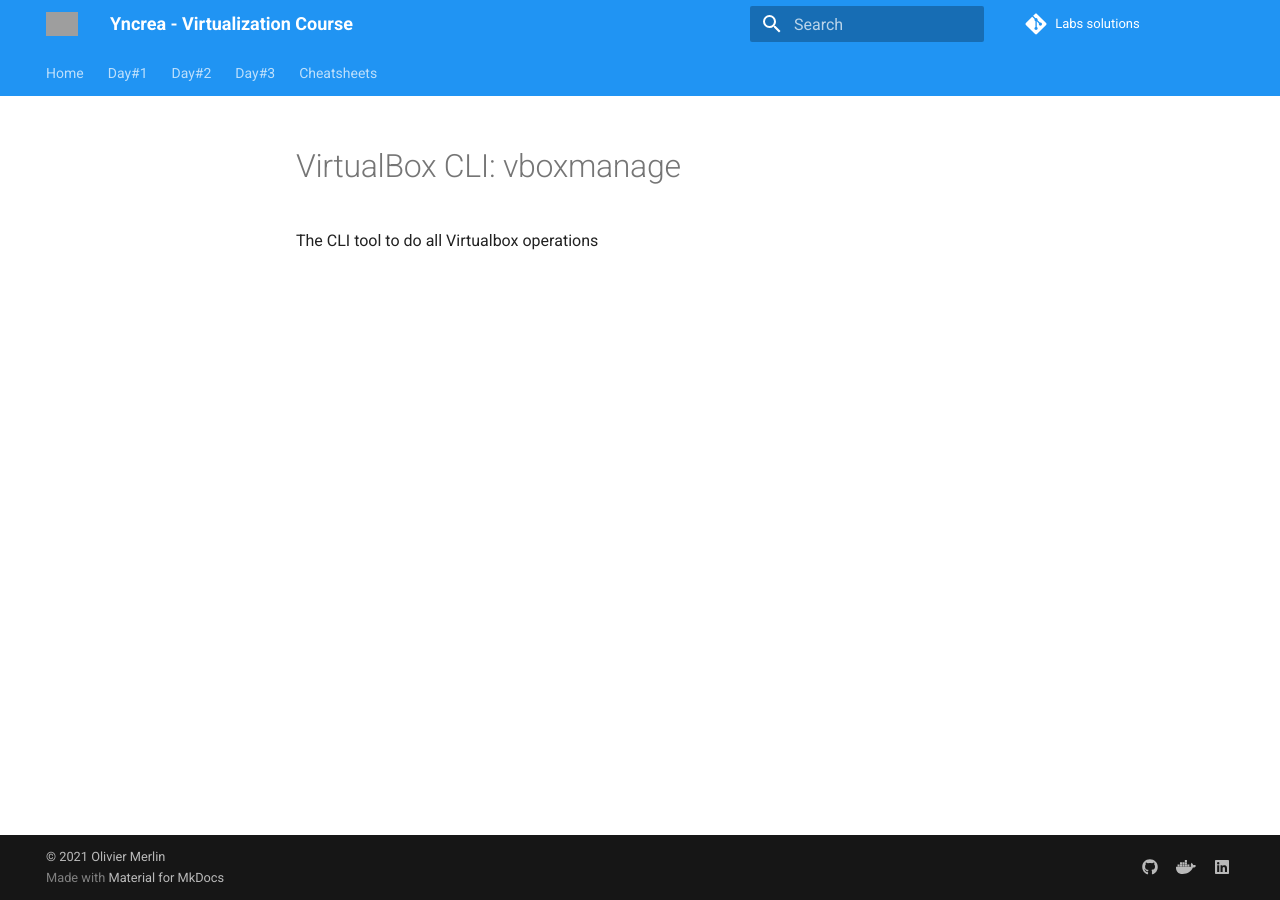
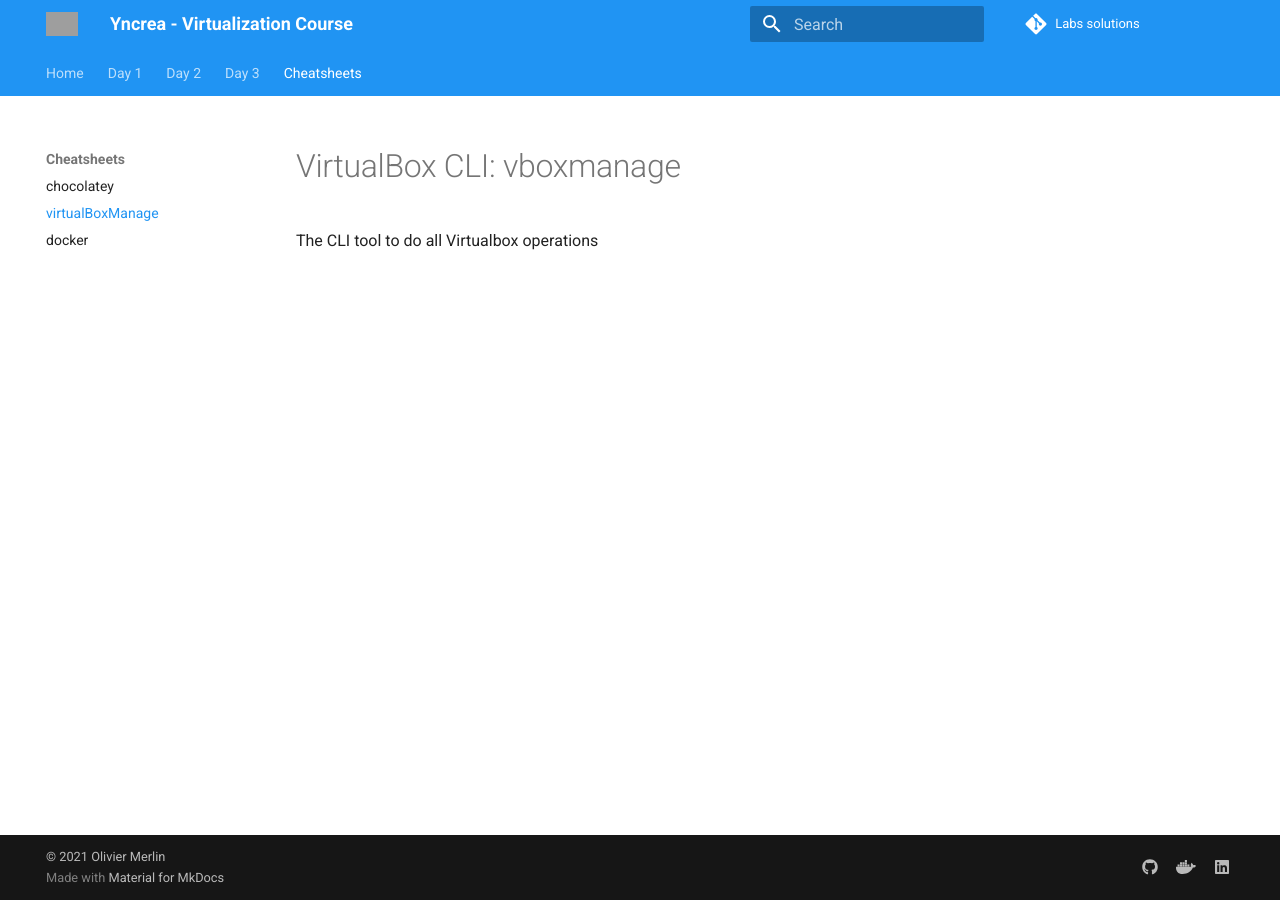
Before and after one commit to omerlin/yncrea-virtualization, an MkDocs documentation site: the page built from docs/cheatsheets/vboxManage.md, in a window 1280 px wide. Built offline with MkDocs 1.6.1 and Material for MkDocs 9.7.7, drawn with Linux system fonts in a browser that asks for light colours; comment, search, counter and statistics services are not loaded; grey boxes are pictures that could not be loaded.

Commit message:
cheatsheets empty

```diff
--- a/mkdocs.yml
+++ b/mkdocs.yml
@@ -12,19 +12,19 @@
 
 nav:
   - Home: index.md
-  - Day#1:
+  - Day 1:
     - Env - Prerequisites: prerequisites.md
+    - Virtualization - Virtual Box: virtualBox.md
+    - Virtualization - Labs: virtualBoxLabs.md
+    - Docker - Basics Labs: dockerBasics.md
     - Virtualization - Story and Concepts: story_of_virtualization.md
 
-#    - Virtualization - Virtual Box: virtualBox.md
-#    - Virtualization - Labs: virtualBoxLabs.md
-#    - Docker - Basics Labs: dockerBasics.md
-  - Day#2:
+  - Day 2:
     - Kubernetes - first part: kubernetesIntroduction.md
     - Kubernetes - second part: kubernetesBasics.md
     - Cloud - Introduction to Cloud: cloudIntroduction.md
     - Cloud - Google Cloud Platform: GoogleCloudPlatform.md
-  - Day#3:
+  - Day 3:
     - Kubernetes - Advanced: kubernetesAdvanced.md
     - Evaluation - Quizz: quizz.md
   - Cheatsheets:
```
Also changed, not shown: docs/cheatsheets/choco.md (renamed from docs/files/cheatsheets/choco.md), docs/cheatsheets/docker.md (renamed from docs/files/cheatsheets/docker.md), docs/cheatsheets/vboxManage.md (renamed from docs/files/cheatsheets/vboxManage.md).
